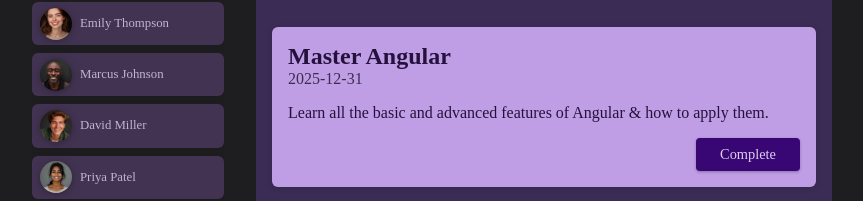
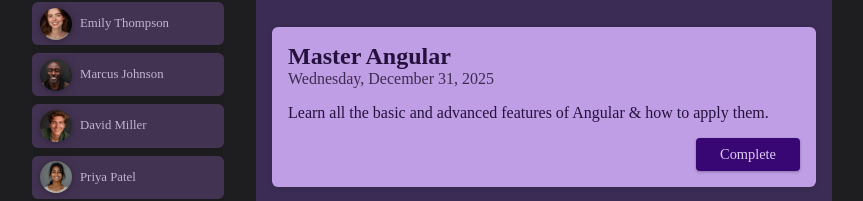
Before and after one commit to CyberCodeCracker/To-Do, an Angular app: page / in a window 1280 px wide. Both pictures are taken after a click on the button "Jasmine Washington". Shown: the part 310-511 px from the top of the page, without its empty margins (208-1071 px from the left). Built offline with nearby package versions, Linux system fonts and the light colour scheme.

Commit message:
Seperated the logic from tasks component into a concrete tasks service class

```diff
--- a/src/app/components/task/task.component.html
+++ b/src/app/components/task/task.component.html
@@ -1,7 +1,7 @@
 <app-card>
   <article>
   <h2>{{ task.title }}</h2>
-  <time datetime="">{{ task.dueDate }}</time>
+  <time datetime="">{{ task.dueDate | date: 'fullDate' }}</time>
   <p>{{ task.summary }}</p>
   <p class="actions">
     <button (click)="onCompleteTask()">Complete</button>
--- a/src/app/components/task/task.component.ts
+++ b/src/app/components/task/task.component.ts
@@ -1,4 +1,5 @@
 import { Component, EventEmitter, Input, Output } from '@angular/core';
+import { DatePipe } from '@angular/common';
 
 import { type Task } from './task.model';
 import { CardComponent } from "../../shared/card/card.component";
@@ -6,7 +7,7 @@
 @Component({
   selector: 'app-task',
   standalone: true,
-  imports: [CardComponent],
+  imports: [CardComponent, DatePipe],
   templateUrl: './task.component.html',
   styleUrl: './task.component.scss',
 })
--- a/src/app/components/tasks/tasks.component.html
+++ b/src/app/components/tasks/tasks.component.html
@@ -1,5 +1,8 @@
 @if (isAddingNewTask) {
-  <app-new-task (cancelAddingTask)="onCancelAddingTask()" (addTask)="onAddTask($event)" />
+<app-new-task
+  (cancelAddingTask)="onCancelAddingTask()"
+  (addTask)="onAddTask($event)"
+/>
 }
 
 <section id="tasks">
--- a/src/app/components/tasks/tasks.component.ts
+++ b/src/app/components/tasks/tasks.component.ts
@@ -2,6 +2,7 @@
 import { TaskComponent } from '../task/task.component';
 import { NewTaskComponent } from '../new-task/new-task.component';
 import { type NewTask } from '../new-task/new-task.model';
+import { TasksService } from './tasks.service';
 
 @Component({
   selector: 'app-tasks',
@@ -13,41 +14,16 @@
 export class TasksComponent {
   @Input({ required: true }) selectedUserId!: string;
   @Input({ required: true }) userName!: string;
-
   isAddingNewTask = false;
 
-  tasks = [
-    {
-      id: 't1',
-      userId: 'u1',
-      title: 'Master Angular',
-      summary:
-        'Learn all the basic and advanced features of Angular & how to apply them.',
-      dueDate: '2025-12-31',
-    },
-    {
-      id: 't2',
-      userId: 'u3',
-      title: 'Build first prototype',
-      summary: 'Build a first prototype of the online shop website',
-      dueDate: '2024-05-31',
-    },
-    {
-      id: 't3',
-      userId: 'u3',
-      title: 'Prepare issue template',
-      summary:
-        'Prepare and describe an issue template which will help with project management',
-      dueDate: '2024-06-15',
-    },
-  ];
+  constructor(private taskService: TasksService) {}
 
   get selectedUserTasks() {
-    return this.tasks.filter((task) => task.userId === this.selectedUserId);
+    return this.taskService.getSelectedUserTasks(this.selectedUserId);
   }
 
   onCompleteTask(taskId: string) {
-    this.tasks = this.tasks.filter((task) => task.id !== taskId);
+    this.taskService.completeTask(taskId);
   }
 
   onStartAddingTask() {
@@ -59,13 +35,7 @@
   }
 
   onAddTask(taskData: NewTask) {
-    this.tasks.unshift({
-      id: 't' + (this.tasks.length + 1),
-      userId: this.selectedUserId,
-      title: taskData.title,
-      summary: taskData.summary,
-      dueDate: taskData.date,
-    });
+    this.taskService.addTask(taskData, this.selectedUserId);
     this.isAddingNewTask = false;
   }
 }
--- /dev/null
+++ b/src/app/components/tasks/tasks.service.ts
@@ -0,0 +1,53 @@
+import { Injectable } from '@angular/core';
+import { NewTask } from '../new-task/new-task.model';
+
+@Injectable({ providedIn: 'root' })
+export class TasksService {
+  private tasks = [
+    {
+      id: 't1',
+      userId: 'u1',
+      title: 'Master Angular',
+      summary:
+        'Learn all the basic and advanced features of Angular & how to apply them.',
+      dueDate: '2025-12-31',
+    },
+    {
+      id: 't2',
+      userId: 'u3',
+      title: 'Build first prototype',
+      summary: 'Build a first prototype of the online shop website',
+      dueDate: '2024-05-31',
+    },
+    {
+      id: 't3',
+      userId: 'u3',
+      title: 'Prepare issue template',
+      summary:
+        'Prepare and describe an issue template which will help with project management',
+      dueDate: '2024-06-15',
+    },
+  ];
+
+  getSelectedUserTasks(selectedUserId: string) {
+    return this.tasks.filter((task) => task.userId === selectedUserId);
+  }
+
+  addTask(newTask: NewTask, selectedUserId: string) {
+    this.tasks.unshift({
+      id: 't' + (this.tasks.length + 1),
+      userId: selectedUserId,
+      title: newTask.title,
+      summary: newTask.summary,
+      dueDate: newTask.date,
+    });
+  }
+
+  removeTask(taskId: string) {
+    this.tasks = this.tasks.filter((task) => task.id !== taskId);
+  }
+
+  completeTask(taskId: string) {
+    this.tasks = this.tasks.filter((task) => task.id !== taskId);
+  }
+}
```
